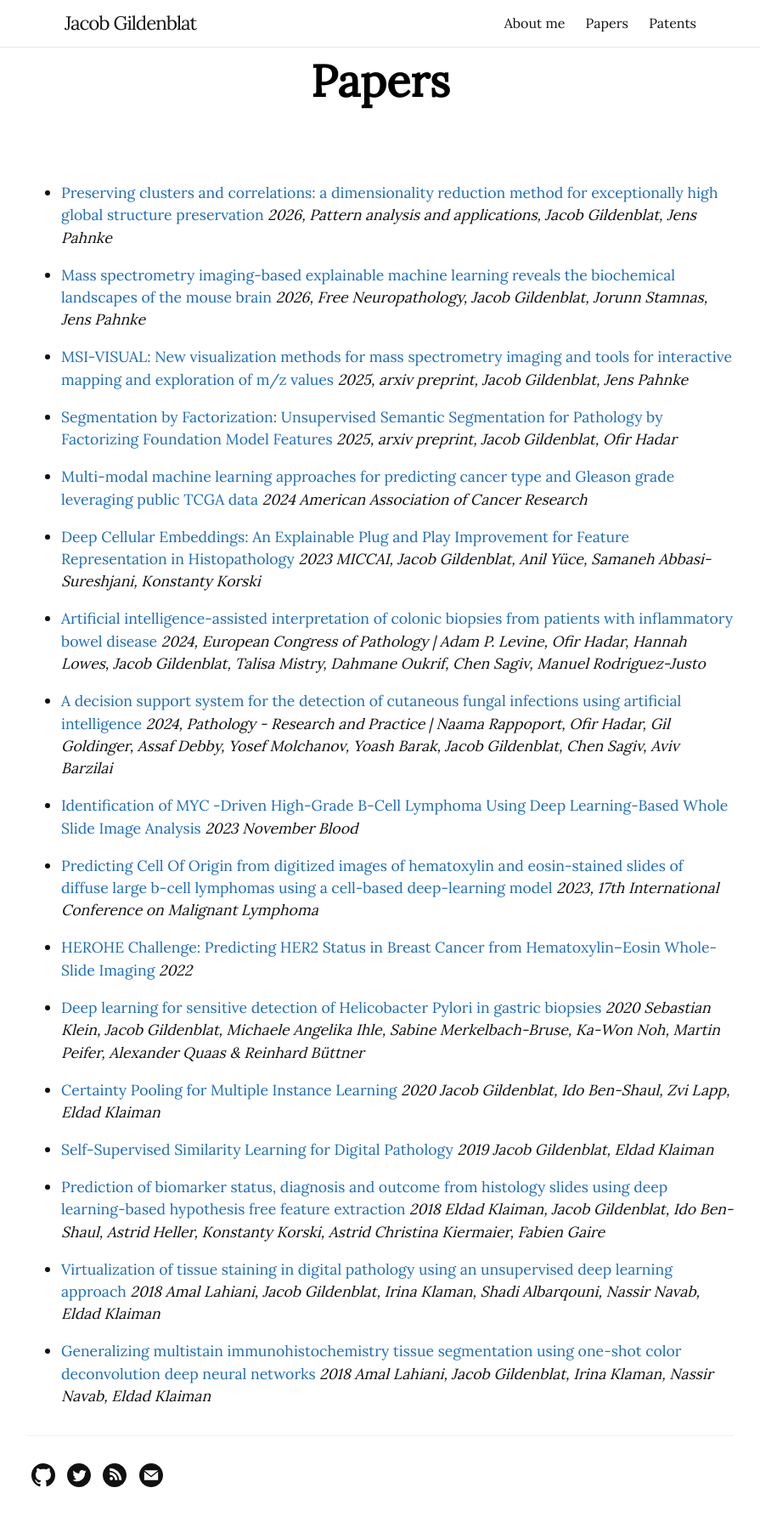
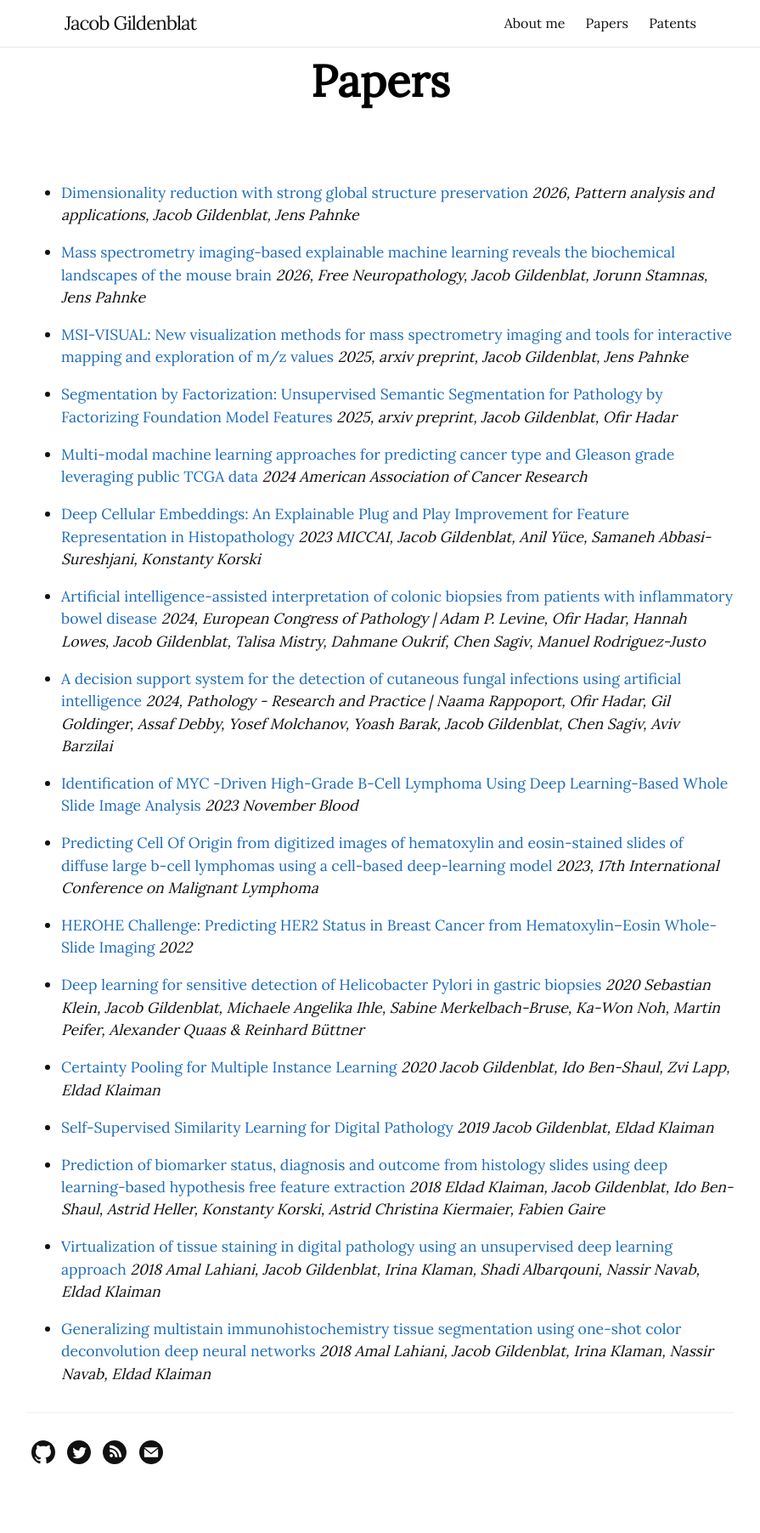
Before and after one commit to jacobgil/jacobgil.github.io, a Jekyll site: the page built from papers.md, in a window 1280 px wide. Shown: the whole page at 85% size, without its empty margins (192-1087 px from the left). Built offline with Jekyll 4.4.1, drawn with Linux system fonts in a browser that asks for light colours; after the commit the page ends 1777 px from its top, so only the background shows below that.

Commit message:
Update paper title for dimensionality reduction

```diff
--- a/papers.md
+++ b/papers.md
@@ -3,7 +3,8 @@ layout: page
 title: Papers
 ---
 
-- [Preserving clusters and correlations: a dimensionality reduction method for exceptionally high global structure preservation](https://link.springer.com/article/10.1007/s10044-025-01585-9)
+- [Dimensionality reduction with strong global structure preservation
+](https://link.springer.com/article/10.1007/s10044-025-01585-9)
  	*2026, Pattern analysis and applications, Jacob Gildenblat, Jens Pahnke*
 
 - [Mass spectrometry imaging-based explainable machine learning reveals the biochemical landscapes of the mouse brain](https://ejournals.uni-muenster.de/index.php/fnp/article/view/9413)
```
